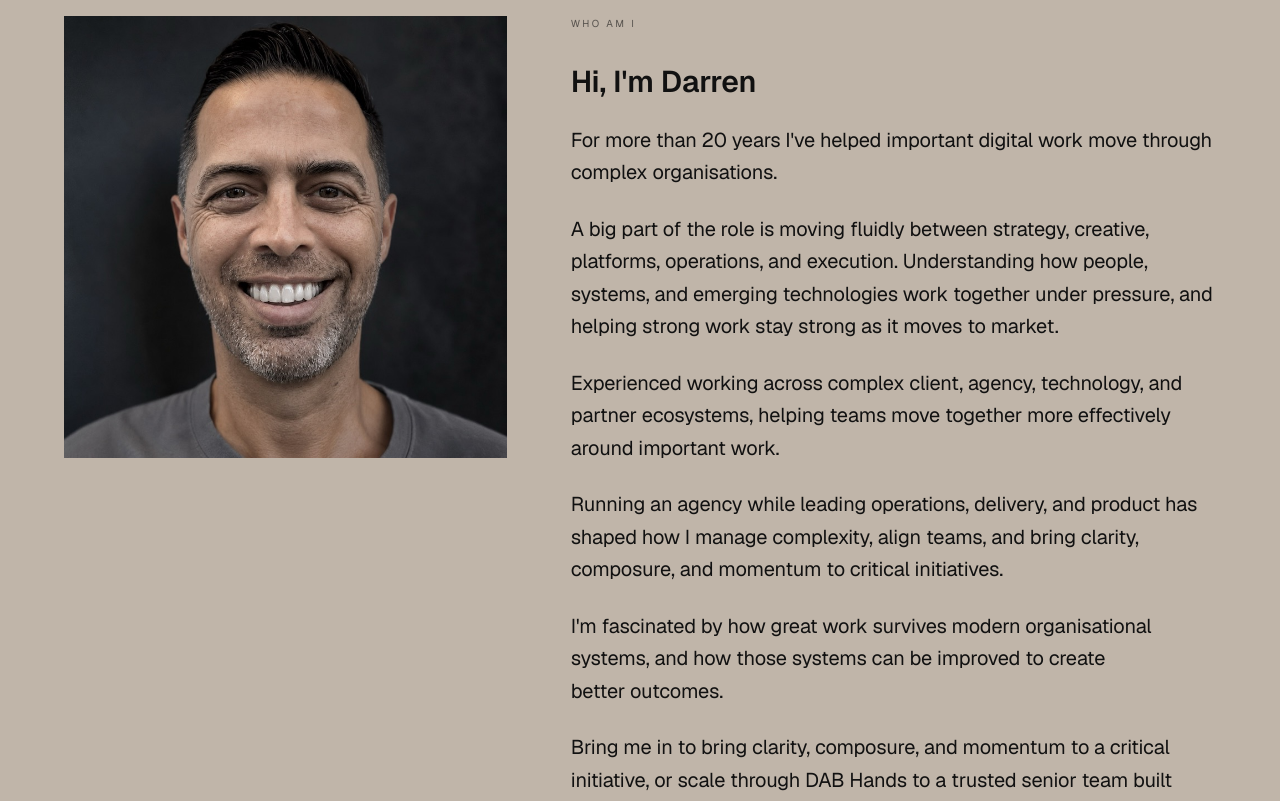
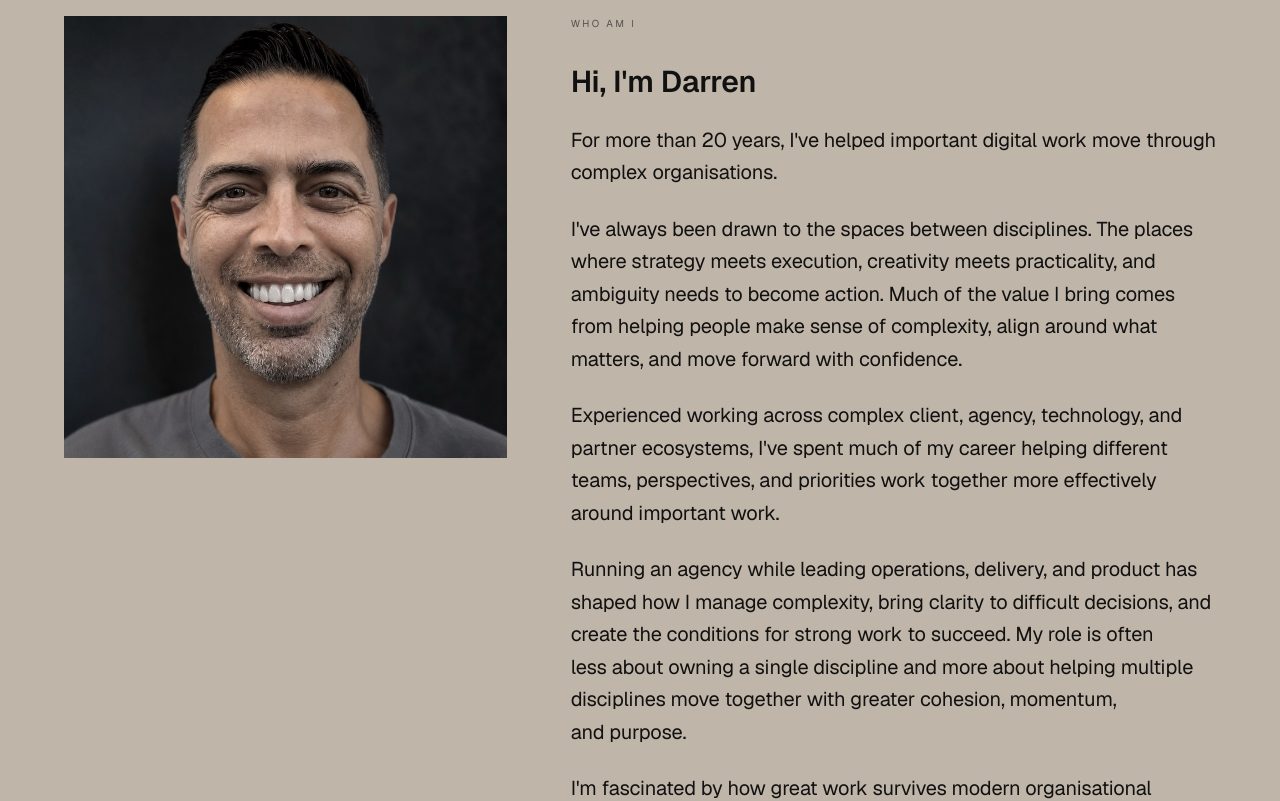
Before and after one commit to darrenbrett-lang/dabhands.delivery, a Next.js app: page /experience in a window 1280 px wide. Shown: the part 1840-2641 px from the top of the page. Built offline with nearby package versions, Linux system fonts and the light colour scheme.

Commit message:
Update 'Who am I' bio copy on Experience page

```diff
--- a/pages/experience.tsx
+++ b/pages/experience.tsx
@@ -239,11 +239,11 @@ export default function Experience() {
                     </p>
                     <p className="text-2xl md:text-3xl font-semibold">Hi, I'm Darren</p>
                   </div>
-                  <p>For more than 20 years I've helped important digital work move through complex organisations.</p>
-                  <p>A big part of the role is moving fluidly between strategy, creative, platforms, operations, and execution. Understanding how people, systems, and emerging technologies work together under pressure, and helping strong work stay strong as it moves to market.</p>
-                  <p>Experienced working across complex client, agency, technology, and partner ecosystems, helping teams move together more effectively around important work.</p>
-                  <p>Running an agency while leading operations, delivery, and product has shaped how I manage complexity, align teams, and bring clarity, composure, and momentum to critical initiatives.</p>
-                  <p>I'm fascinated by how great work survives modern organisational systems, and how those systems can be improved to create better outcomes.</p>
+                  <p>For more than 20 years, I've helped important digital work move through complex organisations.</p>
+                  <p>I've always been drawn to the spaces between disciplines. The places where strategy meets execution, creativity meets practicality, and ambiguity needs to become action. Much of the value I bring comes from helping people make sense of complexity, align around what matters, and move forward with confidence.</p>
+                  <p>Experienced working across complex client, agency, technology, and partner ecosystems, I've spent much of my career helping different teams, perspectives, and priorities work together more effectively around important work.</p>
+                  <p>Running an agency while leading operations, delivery, and product has shaped how I manage complexity, bring clarity to difficult decisions, and create the conditions for strong work to succeed. My role is often less about owning a single discipline and more about helping multiple disciplines move together with greater cohesion, momentum, and purpose.</p>
+                  <p>I'm fascinated by how great work survives modern organisational systems, and how those systems can be improved to create better outcomes. The challenge is rarely a lack of ambition, talent, or ideas. More often, it's helping those things stay connected as they move through the organisation.</p>
                   <p>Bring me in to bring clarity, composure, and momentum to a critical initiative, or scale through DAB Hands to a trusted senior team built around the work.</p>
                 </div>
               </FadeUp>
```
